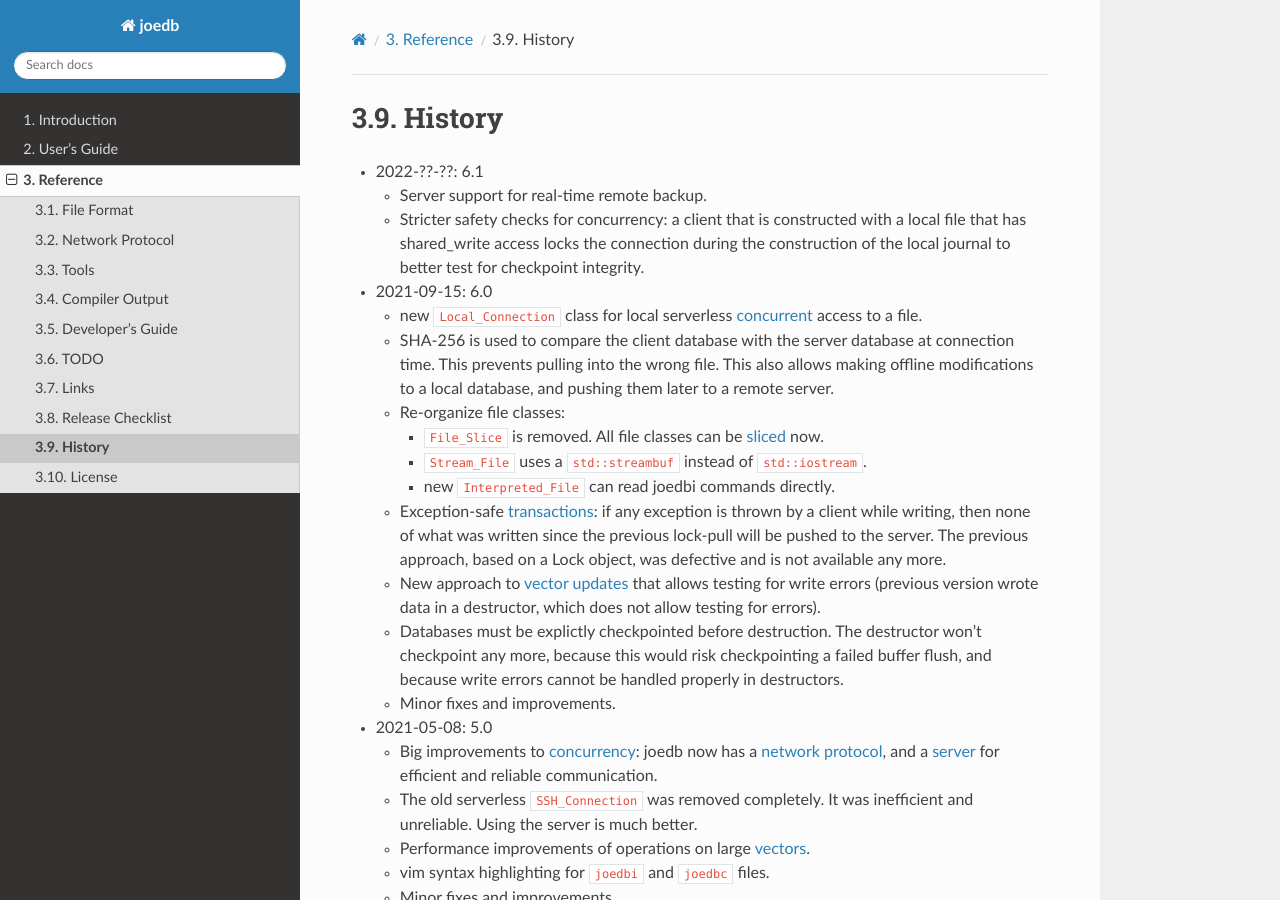
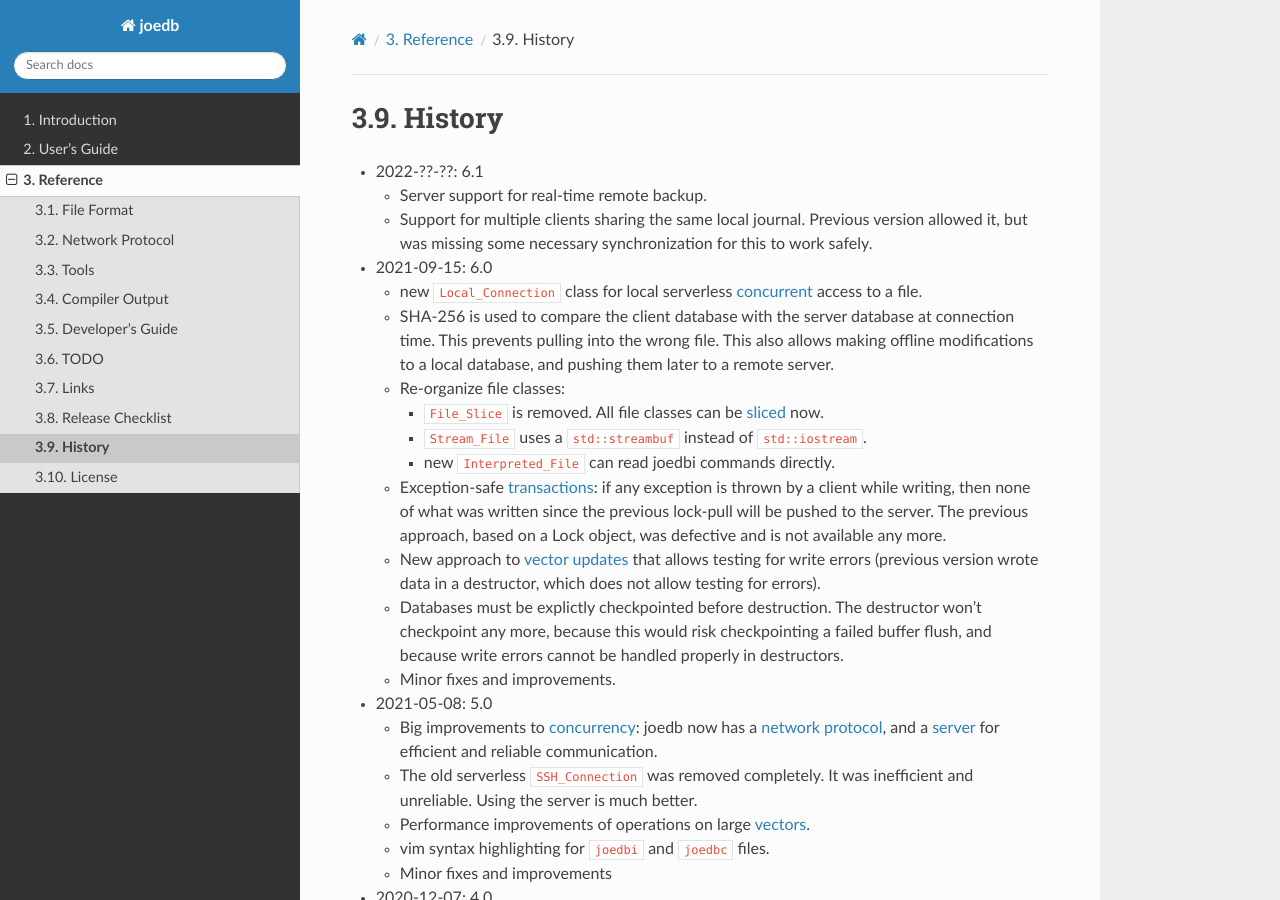
Before and after one commit to Remi-Coulom/joedb, a Sphinx documentation site: the page built from doc/source/history.rst, in a window 1280 px wide and 900 px high. Built offline with Sphinx 7.4.7 and the Read the Docs theme 2.0.0, drawn with Linux system fonts in a browser that asks for light colours; formulas are drawn with MathJax 3.

Commit message:
doc: history

```diff
--- a/doc/source/history.rst
+++ b/doc/source/history.rst
@@ -3,9 +3,9 @@ History
 - 2022-??-??: 6.1
 
   - Server support for real-time remote backup.
-  - Stricter safety checks for concurrency: a client that is constructed with
-    a local file that has shared_write access locks the connection during the
-    construction of the local journal to better test for checkpoint integrity.
+  - Support for multiple clients sharing the same local journal. Previous
+    version allowed it, but was missing some necessary synchronization for this
+    to work safely.
 
 - 2021-09-15: 6.0
 
```
